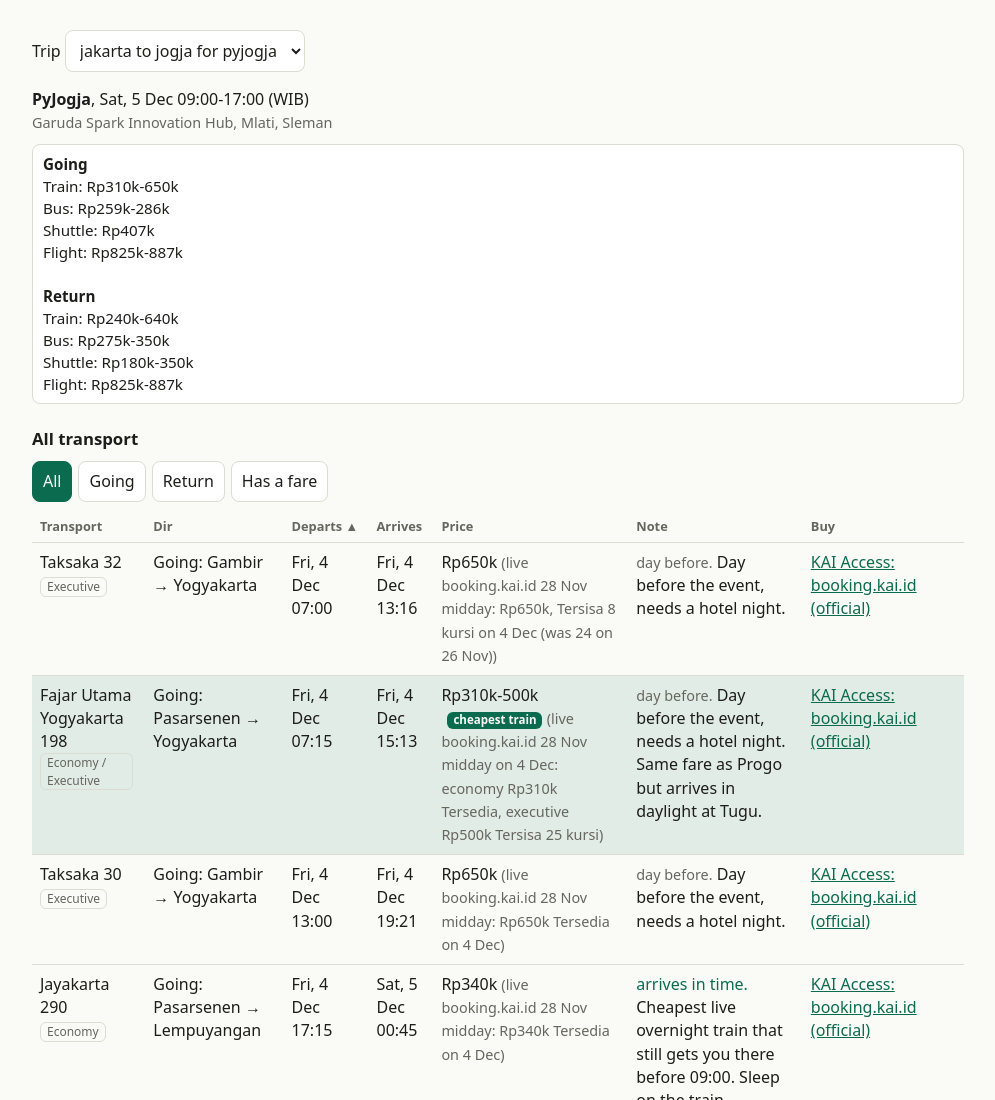
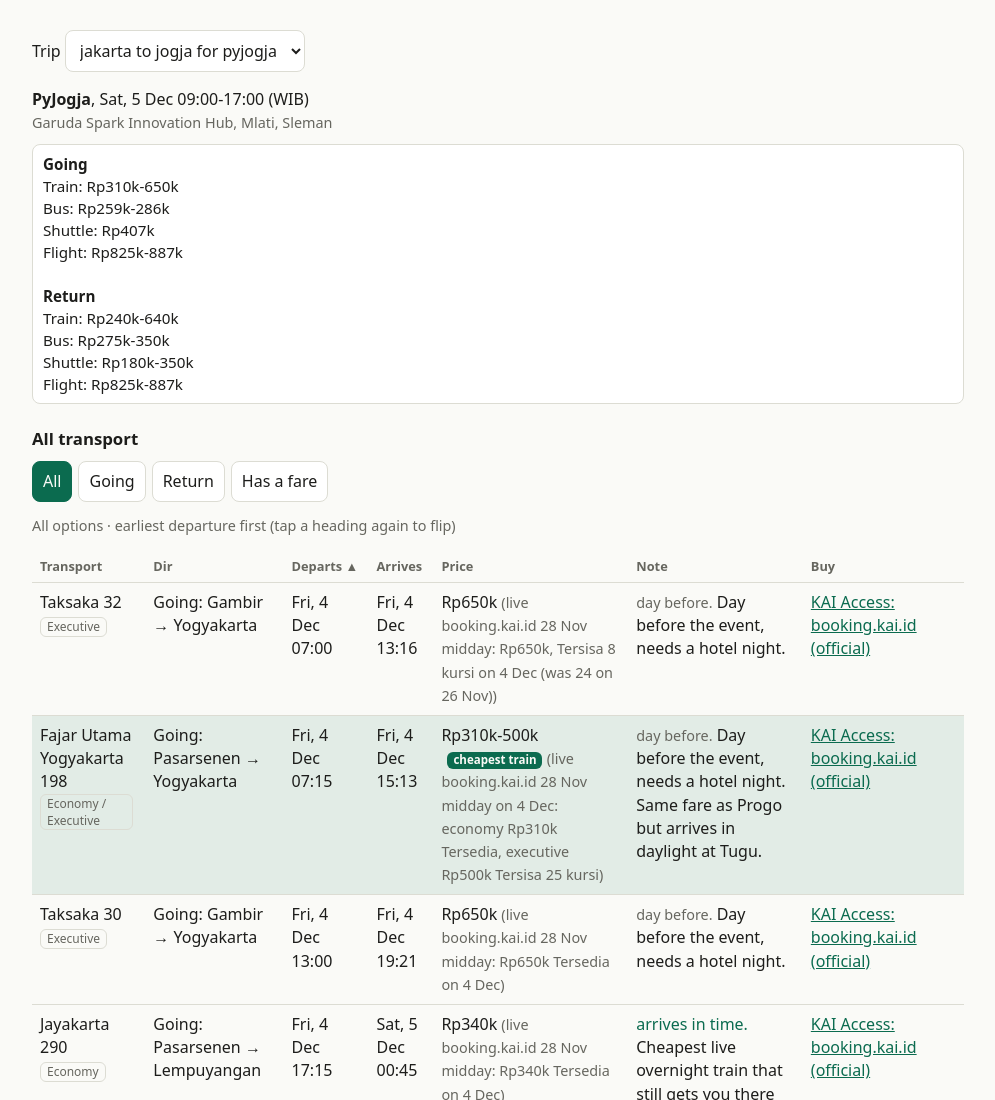
Before and after one commit to irvan-putra/singgah, a plain HTML site: page index.html in a window 1280 px wide. Shown: the top 1100 px of the page, without its empty margins (142-1137 px from the left). Drawn offline with Linux system fonts and the light colour scheme.

Commit message:
Explain active filter and sort below the buttons

```diff
--- a/index.html
+++ b/index.html
@@ -48,6 +48,7 @@ a{color:var(--acc)}footer{margin:2rem 0 1rem;font-size:.85rem;color:var(--mut)}
 
 <h2>All transport</h2>
 <div class="chips" id="chips"></div>
+<p class="mut" id="state"></p>
 <table id="tbl"><thead><tr id="hr"></tr></thead><tbody id="rows"></tbody></table>
 <p class="mut" id="count"></p>
 
@@ -95,6 +96,9 @@ function render(){
  const chips=[["dir","all","All"],["dir","out","Going"],["dir","back","Return"],["priced",true,"Has a fare"]];
  $("chips").innerHTML=chips.map(([k,v,t])=>`<button aria-pressed="${filt[k]===v}" data-k="${k}" data-v="${v}">${t}</button>`).join("");
  $("chips").querySelectorAll("button").forEach(b=>b.onclick=()=>{const k=b.dataset.k,v=b.dataset.v;if(k==="dir")filt.dir=v;else filt[k]=!filt[k];render()});
+ const sortText={train:["name A to Z","name Z to A"],dir:["return options first","going options first"],dep:["earliest departure first","latest departure first"],arr:["earliest arrival first","latest arrival first"],price:["cheapest first","most expensive first"],note:["note A to Z","note Z to A"]};
+ const filterText=(filt.dir==="all"?"All options":filt.dir==="out"?"Going options only":"Return options only")+(filt.priced?", with a listed fare":"");
+ $("state").textContent=filterText+" · "+sortText[sortKey][sortDir>0?0:1]+" (tap a heading again to flip)";
  $("hr").innerHTML=cols.map(([k,t])=>`<th data-k="${k}" ${k===sortKey?`aria-sort="${sortDir>0?"ascending":"descending"}" data-arrow="${sortDir>0?" ▲":" ▼"}"`:""}>${t}</th>`).join("");
  $("hr").querySelectorAll("th").forEach(h=>h.onclick=()=>{const k=h.dataset.k;if(sortKey===k)sortDir*=-1;else{sortKey=k;sortDir=1}render()});
  const cheap={};
```
